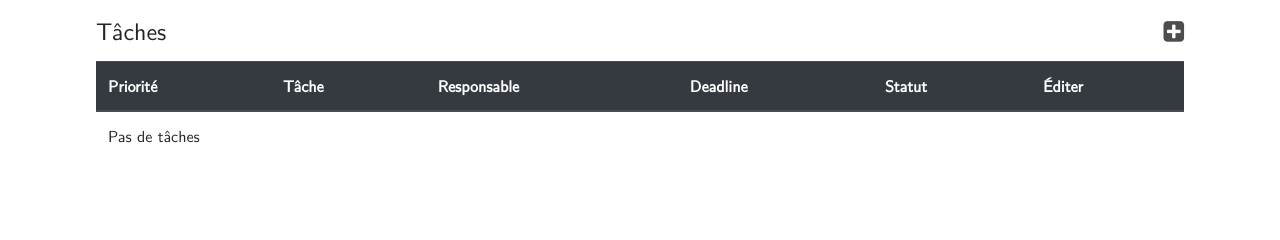
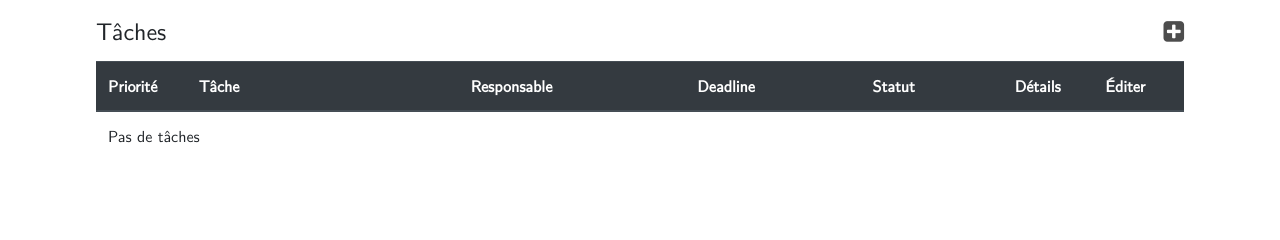
Before and after one commit to houshuanglucie/Web_Group_project, a Django app: template taskmanager/templates/taskmanager/focus_project.html in a window 1280 px wide. Shown: the part 337-577 px from the top of the page. Run offline with Django 3.2, Linux system fonts and the light colour scheme; the template is opened without the code that fills it, so the values that code supplies are empty; parts of the project's set-up code (start-up, migrations or seed data) failed here and were passed over; some libraries are stand-ins or nearby versions.

Commit message:
Fix responsivity

```diff
--- a/taskmanager/templates/taskmanager/focus_project.html
+++ b/taskmanager/templates/taskmanager/focus_project.html
@@ -90,12 +90,13 @@ a:hover {
 
       <thead class="thead-dark">
          <tr>
-            <th scope="col">Priorité</th>
-            <th scope="col">Tâche</th>
+            <th scope="col" class="col-1">Priorité</th>
+            <th scope="col" class="col-3">Tâche</th>
             <th class="d-none d-lg-table-cell" scope="col">Responsable</th>
-            <th class="d-none d-lg-table-cell" scope="col">Deadline</th>
+            <th class="d-none d-xl-table-cell" scope="col">Deadline</th>
             <th class="d-none d-lg-table-cell" scope="col">Statut</th>
-            <th class="d-none d-lg-table-cell" scope="col">Éditer</th>
+				<th scope="col" class="d-none d-md-table-cell col-1">Détails</th>
+            <th scope="col" class="d-none d-sm-table-cell col-1">Éditer</th>
          </tr>
       </thead>
 
@@ -105,17 +106,17 @@ a:hover {
       <tbody>
          {% for task in tasks %}
          <tr>
-            <!-- TODO Faire un visuel stylé pour enhance les trucs importants ou les trucs outdate -->
             <td>{{ task.priority }}</td>
-            <td><a href = {% url "focus_task" id=task.id %}>{{ task.name }}</a></td>
+				<td><a href={% url "focus_task" id=task.id %}>{{ task.name }}</a></td>
             <td class="d-none d-lg-table-cell">{{ task.user.last_name }}</td>
-            <td class="d-none d-lg-table-cell">{{ task.due_date }}</td>
+            <td class="d-none d-xl-table-cell">{{ task.due_date }}</td>
             <td class="d-none d-lg-table-cell">{{ task.status }}</td>
-            <td class="d-none d-lg-table-cell"><a href="{% url "managetask" id=task.id %}"<i class="fa fa-edit"></i></td>
+				<td class="d-none d-md-table-cell"><a href="{% url "focus_task" id=task.id %}"<i class="fa fa-search"></i></td>
+            <td class="d-none d-sm-table-cell"><a href="{% url "managetask" id=task.id %}"<i class="fa fa-edit"></i></td>
          </tr>
 
          {% empty %}
-         	<tr><td colspan=6>Pas de tâches</td></tr>
+         	<tr><td colspan=7>Pas de tâches</td></tr>
 
          {% endfor %}
       </tbody>
```
